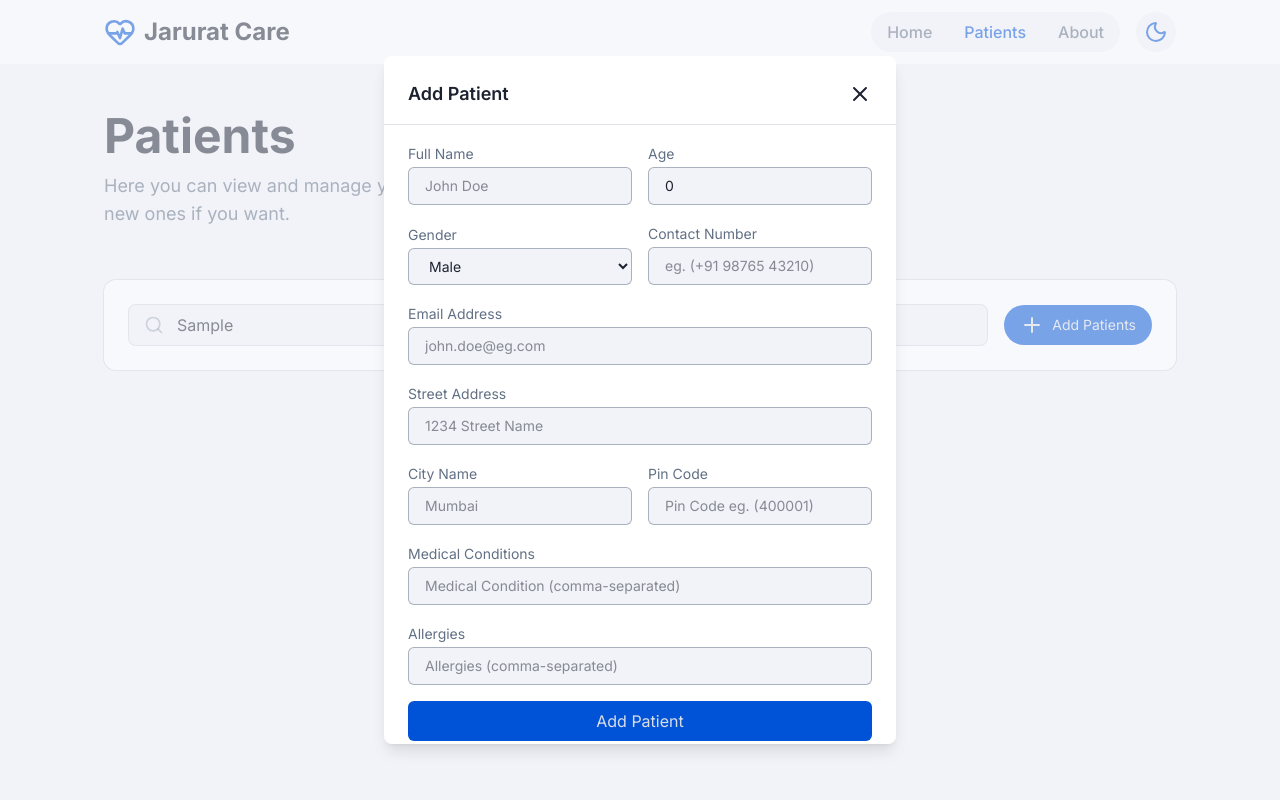
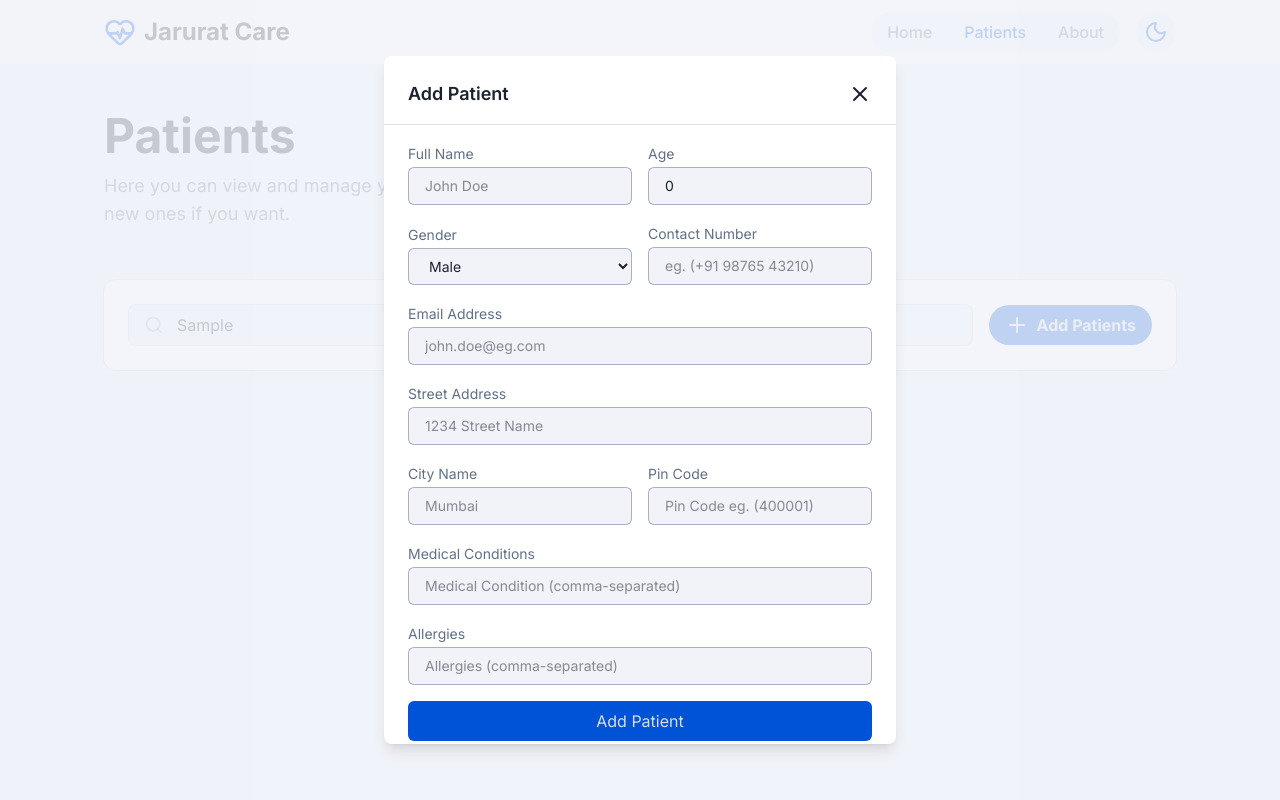
Before and after one commit to Shubham-567/JaruratCare-Patient-Dashboard, a React (Vite) app: page /patients in a window 1280 px wide. Both pictures are taken after typing "Sample" into the empty fields and a click on the button "Add Patients". Shown: the top 800 px of the page. Built offline with nearby package versions, Linux system fonts and the light colour scheme.

Commit message:
Update Readme.md

```diff
--- a/src/components/AddPatientModal.jsx
+++ b/src/components/AddPatientModal.jsx
@@ -70,7 +70,7 @@ const AddPatientModal = ({ onCLose, setPatients }) => {
   };
 
   return (
-    <div className='fixed top-0 left-0 w-full h-full px-6 flex items-center justify-center bg-background/50 z-50'>
+    <div className='fixed top-0 left-0 w-full h-full px-6 flex items-center justify-center bg-background/80 z-50'>
       <div
         ref={modalRef}
         className='relative bg-surface pb-6 pt-0 m rounded-lg shadow-lg max-w-lg max-h-[86vh] w-full min-w-[300px] overflow-y-scroll no-scrollbar'>
--- a/src/components/Button.jsx
+++ b/src/components/Button.jsx
@@ -14,7 +14,7 @@ const Button = ({
 
   return (
     <button
-      className={`text-sm sm:text-basefont-bold cursor-pointer inline-flex items-center justify-center gap-2 transition-all duration-300 ${variants[variant]} ${className}`}
+      className={`text-sm sm:text-base font-bold cursor-pointer inline-flex items-center justify-center gap-2 transition-all duration-300 ${variants[variant]} ${className}`}
       onClick={onClick}
       {...rest}>
       {children}
--- a/src/components/PatientDetailsModal.jsx
+++ b/src/components/PatientDetailsModal.jsx
@@ -31,7 +31,7 @@ const PatientDetailsModal = ({ patient, onCLose }) => {
   }, [onCLose]);
 
   return (
-    <div className='fixed top-0 left-0 w-full h-full px-6 flex items-center justify-center bg-background/50 z-50'>
+    <div className='fixed top-0 left-0 w-full h-full px-6 flex items-center justify-center bg-background/80 z-50'>
       <div
         ref={modalRef}
         className='relative bg-surface p-6 rounded-lg shadow-lg w-full max-w-lg min-w-[300px]'>
```
Also changed, not shown: 1 other file (tests, documents, lock files or other folders).
